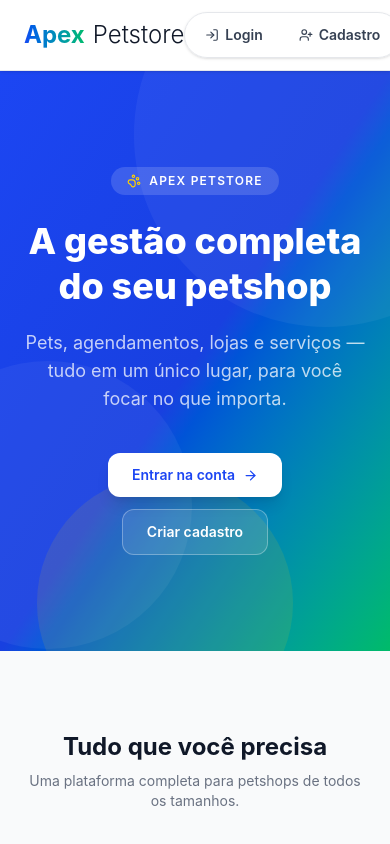
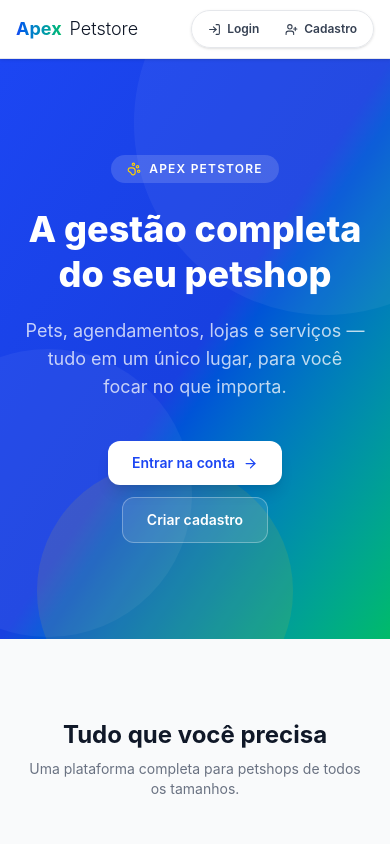
Before and after one commit to gabrielcaixeta01/frontPetstore, a React (Vite) app: page / in a window 390 px wide. Shown: the top 844 px of the page. Built offline with nearby package versions, Linux system fonts and the light colour scheme.

Commit message:
fix: ajustado erro no form de pet

```diff
--- a/src/components/cliente/NavCliente.tsx
+++ b/src/components/cliente/NavCliente.tsx
@@ -102,13 +102,12 @@ export default function NavCliente() {
 
 	return (
 		<header className="sticky top-0 z-50 border-b border-gray-200 bg-white/85 shadow-sm backdrop-blur-xl">
-			<div className="mx-auto flex max-w-7xl items-center justify-between px-6 py-3">
+			<div className="mx-auto flex max-w-7xl items-center justify-between px-4 py-2.5 sm:px-6 sm:py-3">
 				<NavLink to="/" className="flex items-center gap-2">
-					<div className="bg-linear-to-r from-[#1c46f3] to-[#00bb69] bg-clip-text text-2xl font-bold text-transparent">
+					<div className="bg-linear-to-r from-[#1c46f3] to-[#00bb69] bg-clip-text text-lg font-bold text-transparent sm:text-2xl">
 						Apex
 					</div>
-
-					<div className="text-2xl font-light text-gray-900">Petstore</div>
+					<div className="text-lg font-light text-gray-900 sm:text-2xl">Petstore</div>
 				</NavLink>
 
 				<nav
@@ -117,7 +116,7 @@ export default function NavCliente() {
 						setHoveredPath(null);
 						movePillToActive();
 					}}
-					className="relative flex items-center gap-1 rounded-full border border-gray-200 bg-white/90 p-1 shadow-sm"
+					className="relative flex items-center gap-0.5 rounded-full border border-gray-200 bg-white/90 p-1 shadow-sm sm:gap-1"
 				>
 					<div
 						className="pointer-events-none absolute top-1 bottom-1 rounded-full bg-linear-to-r from-[#1c46f3] to-[#00bb69] shadow-[0_10px_26px_rgba(28,70,243,0.28)] transition-all duration-300 ease-[cubic-bezier(0.22,1,0.36,1)]"
@@ -144,8 +143,9 @@ export default function NavCliente() {
 									movePillTo(link.to);
 								}}
 								className={`
-									relative z-10 flex items-center gap-1.5 rounded-full px-4 py-2 text-sm font-semibold
+									relative z-10 flex items-center gap-1.5 rounded-full px-3 py-1.5 text-xs font-semibold
 									transition-all duration-300 hover:scale-[1.03]
+									sm:px-4 sm:py-2 sm:text-sm
 									${
 										isPillHere
 											? "text-white"
@@ -155,7 +155,8 @@ export default function NavCliente() {
 									}
 								`}
 							>
-								<link.icon size={14} />
+								<link.icon size={13} className="sm:hidden" />
+								<link.icon size={14} className="hidden sm:block" />
 								{link.label}
 							</NavLink>
 						);
--- a/src/components/funcionario/NavFuncionario.tsx
+++ b/src/components/funcionario/NavFuncionario.tsx
@@ -104,13 +104,12 @@ export default function NavFuncionario() {
 
 	return (
 		<header className="sticky top-0 z-50 border-b border-gray-200 bg-white/85 shadow-sm backdrop-blur-xl">
-			<div className="mx-auto flex max-w-7xl items-center justify-between px-6 py-3">
+			<div className="mx-auto flex max-w-7xl items-center justify-between px-4 py-2.5 sm:px-6 sm:py-3">
 				<NavLink to="/" className="flex items-center gap-2">
-					<div className="bg-linear-to-r from-[#1c46f3] to-[#00bb69] bg-clip-text text-2xl font-bold text-transparent">
+					<div className="bg-linear-to-r from-[#1c46f3] to-[#00bb69] bg-clip-text text-lg font-bold text-transparent sm:text-2xl">
 						Apex
 					</div>
-
-					<div className="text-2xl font-light text-gray-900">Petstore</div>
+					<div className="text-lg font-light text-gray-900 sm:text-2xl">Petstore</div>
 				</NavLink>
 
 				<nav
@@ -119,7 +118,7 @@ export default function NavFuncionario() {
 						setHoveredPath(null);
 						movePillToActive();
 					}}
-					className="relative flex items-center gap-1 rounded-full border border-gray-200 bg-white/90 p-1 shadow-sm"
+					className="relative flex items-center gap-0.5 rounded-full border border-gray-200 bg-white/90 p-1 shadow-sm sm:gap-1"
 				>
 					<div
 						className="pointer-events-none absolute top-1 bottom-1 rounded-full bg-linear-to-r from-[#1c46f3] to-[#00bb69] shadow-[0_10px_26px_rgba(28,70,243,0.28)] transition-all duration-300 ease-[cubic-bezier(0.22,1,0.36,1)]"
@@ -146,8 +145,9 @@ export default function NavFuncionario() {
 									movePillTo(link.to);
 								}}
 								className={`
-									relative z-10 flex items-center gap-1.5 rounded-full px-4 py-2 text-sm font-semibold
+									relative z-10 flex items-center gap-1.5 rounded-full px-3 py-1.5 text-xs font-semibold
 									transition-all duration-300 hover:scale-[1.03]
+									sm:px-4 sm:py-2 sm:text-sm
 									${
 										isPillHere
 											? "text-white"
@@ -157,7 +157,8 @@ export default function NavFuncionario() {
 									}
 								`}
 							>
-								<link.icon size={14} />
+								<link.icon size={13} className="sm:hidden" />
+								<link.icon size={14} className="hidden sm:block" />
 								{link.label}
 							</NavLink>
 						);
--- a/src/components/pet/PetForm.tsx
+++ b/src/components/pet/PetForm.tsx
@@ -131,6 +131,16 @@ export default function PetForm({ petBeingEdited, onCreate, onUpdate, onCancelEd
       return;
     }
 
+    if (!sexo) {
+      alert("O sexo do pet é obrigatório.");
+      return;
+    }
+
+    if (!porte) {
+      alert("O porte do pet é obrigatório.");
+      return;
+    }
+
     if (normalizedPeso !== undefined && (!Number.isFinite(normalizedPeso) || normalizedPeso <= 0)) {
       alert("O peso do pet deve ser maior que 0.");
       return;
@@ -191,8 +201,8 @@ export default function PetForm({ petBeingEdited, onCreate, onUpdate, onCancelEd
 
         {/* Sexo */}
         <div className="space-y-1.5">
-          <label className="block text-xs font-medium text-gray-500">Sexo</label>
-          <select className={selectCls} value={sexo} onChange={(e) => setSexo(e.target.value as CreatePetDTO["sexo"] | "")}>
+          <label className="block text-xs font-medium text-gray-500">Sexo *</label>
+          <select className={selectCls} value={sexo} onChange={(e) => setSexo(e.target.value as CreatePetDTO["sexo"] | "")} required>
             <option value="">Selecionar...</option>
             <option value="macho">Macho</option>
             <option value="femea">Fêmea</option>
@@ -201,8 +211,8 @@ export default function PetForm({ petBeingEdited, onCreate, onUpdate, onCancelEd
 
         {/* Porte */}
         <div className="space-y-1.5">
-          <label className="block text-xs font-medium text-gray-500">Porte</label>
-          <select className={selectCls} value={porte} onChange={(e) => setPorte(e.target.value as CreatePetDTO["porte"] | "")}>
+          <label className="block text-xs font-medium text-gray-500">Porte *</label>
+          <select className={selectCls} value={porte} onChange={(e) => setPorte(e.target.value as CreatePetDTO["porte"] | "")} required>
             <option value="">Selecionar...</option>
             <option value="pequeno">Pequeno</option>
             <option value="medio">Médio</option>
--- a/src/pages/cliente/PetsPage.tsx
+++ b/src/pages/cliente/PetsPage.tsx
@@ -22,13 +22,13 @@ const inputCls = "w-full rounded-xl border border-gray-200 bg-gray-50 px-3 py-2.
 const selectCls = inputCls + " appearance-none";
 
 const porteOpts = [
-  { value: "", label: "Porte (opcional)" },
+  { value: "", label: "Selecionar..." },
   { value: "pequeno", label: "Pequeno" },
   { value: "medio", label: "Médio" },
   { value: "grande", label: "Grande" },
 ];
 const sexoOpts = [
-  { value: "", label: "Sexo (opcional)" },
+  { value: "", label: "Selecionar..." },
   { value: "macho", label: "Macho" },
   { value: "femea", label: "Fêmea" },
 ];
@@ -126,6 +126,8 @@ export default function ClientePetsPage() {
 
     if (normalizedNome.length < 2) { setError("O nome do pet deve ter no mínimo 2 caracteres."); return; }
     if (!normalizedRaca || !form.categoria_id) { setError("Raça e categoria são obrigatórias."); return; }
+    if (!form.sexo) { setError("O sexo do pet é obrigatório."); return; }
+    if (!form.porte) { setError("O porte do pet é obrigatório."); return; }
     if (normalizedPeso !== undefined && (!Number.isFinite(normalizedPeso) || normalizedPeso <= 0)) { setError("O peso do pet deve ser maior que 0."); return; }
     if (normalizedObservacoes.length > MAX_OBSERVACOES_SAUDE) {
       normalizedObservacoes = normalizedObservacoes.slice(0, MAX_OBSERVACOES_SAUDE);
@@ -163,6 +165,8 @@ export default function ClientePetsPage() {
 
     if (normalizedNome.length < 2) { setError("O nome do pet deve ter no mínimo 2 caracteres."); return; }
     if (!normalizedRaca || !editForm.categoria_id) { setError("Raça e categoria são obrigatórias."); return; }
+    if (!editForm.sexo) { setError("O sexo do pet é obrigatório."); return; }
+    if (!editForm.porte) { setError("O porte do pet é obrigatório."); return; }
     if (normalizedPeso !== undefined && (!Number.isFinite(normalizedPeso) || normalizedPeso <= 0)) { setError("O peso do pet deve ser maior que 0."); return; }
     if (normalizedObservacoes.length > MAX_OBSERVACOES_SAUDE) {
       normalizedObservacoes = normalizedObservacoes.slice(0, MAX_OBSERVACOES_SAUDE);
@@ -261,14 +265,14 @@ export default function ClientePetsPage() {
               <input className={inputCls} placeholder="Ex: Golden Retriever" value={form.raca} onChange={(e) => setForm({ ...form, raca: e.target.value })} required />
             </div>
             <div>
-              <label className="mb-1 block text-xs font-medium text-gray-500">Sexo</label>
-              <select className={selectCls} value={form.sexo} onChange={(e) => setForm({ ...form, sexo: e.target.value })}>
+              <label className="mb-1 block text-xs font-medium text-gray-500">Sexo *</label>
+              <select className={selectCls} value={form.sexo} onChange={(e) => setForm({ ...form, sexo: e.target.value })} required>
                 {sexoOpts.map((o) => <option key={o.value} value={o.value}>{o.label}</option>)}
               </select>
             </div>
             <div>
-              <label className="mb-1 block text-xs font-medium text-gray-500">Porte</label>
-              <select className={selectCls} value={form.porte} onChange={(e) => setForm({ ...form, porte: e.target.value })}>
+              <label className="mb-1 block text-xs font-medium text-gray-500">Porte *</label>
+              <select className={selectCls} value={form.porte} onChange={(e) => setForm({ ...form, porte: e.target.value })} required>
                 {porteOpts.map((o) => <option key={o.value} value={o.value}>{o.label}</option>)}
               </select>
             </div>
@@ -335,10 +339,10 @@ export default function ClientePetsPage() {
                   </select>
                   <input maxLength={80} className={inputCls} placeholder="Raça *" value={editForm.raca} onChange={(e) => setEditForm({ ...editForm, raca: e.target.value })} required />
                   <div className="grid grid-cols-2 gap-2">
-                    <select className={selectCls} value={editForm.sexo} onChange={(e) => setEditForm({ ...editForm, sexo: e.target.value })}>
+                    <select className={selectCls} value={editForm.sexo} onChange={(e) => setEditForm({ ...editForm, sexo: e.target.value })} required>
                       {sexoOpts.map((o) => <option key={o.value} value={o.value}>{o.label}</option>)}
                     </select>
-                    <select className={selectCls} value={editForm.porte} onChange={(e) => setEditForm({ ...editForm, porte: e.target.value })}>
+                    <select className={selectCls} value={editForm.porte} onChange={(e) => setEditForm({ ...editForm, porte: e.target.value })} required>
                       {porteOpts.map((o) => <option key={o.value} value={o.value}>{o.label}</option>)}
                     </select>
                   </div>
```
